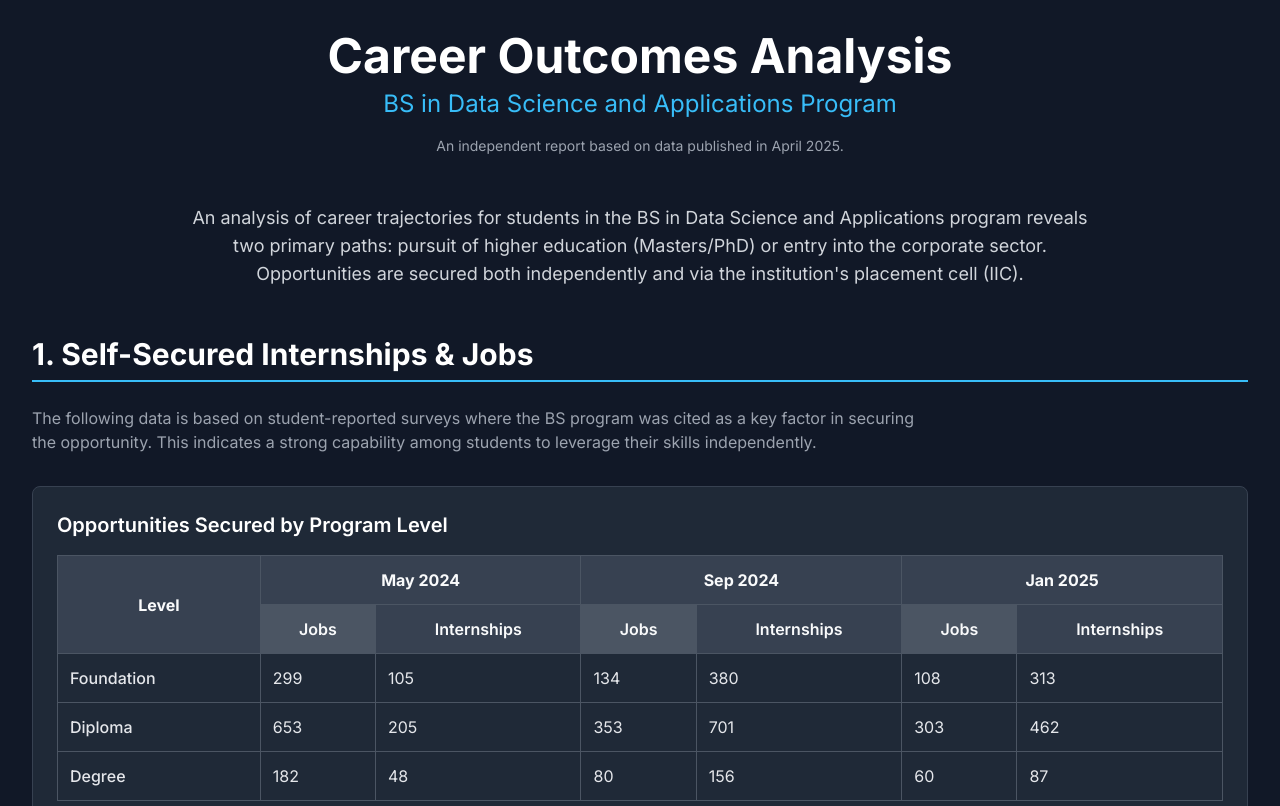
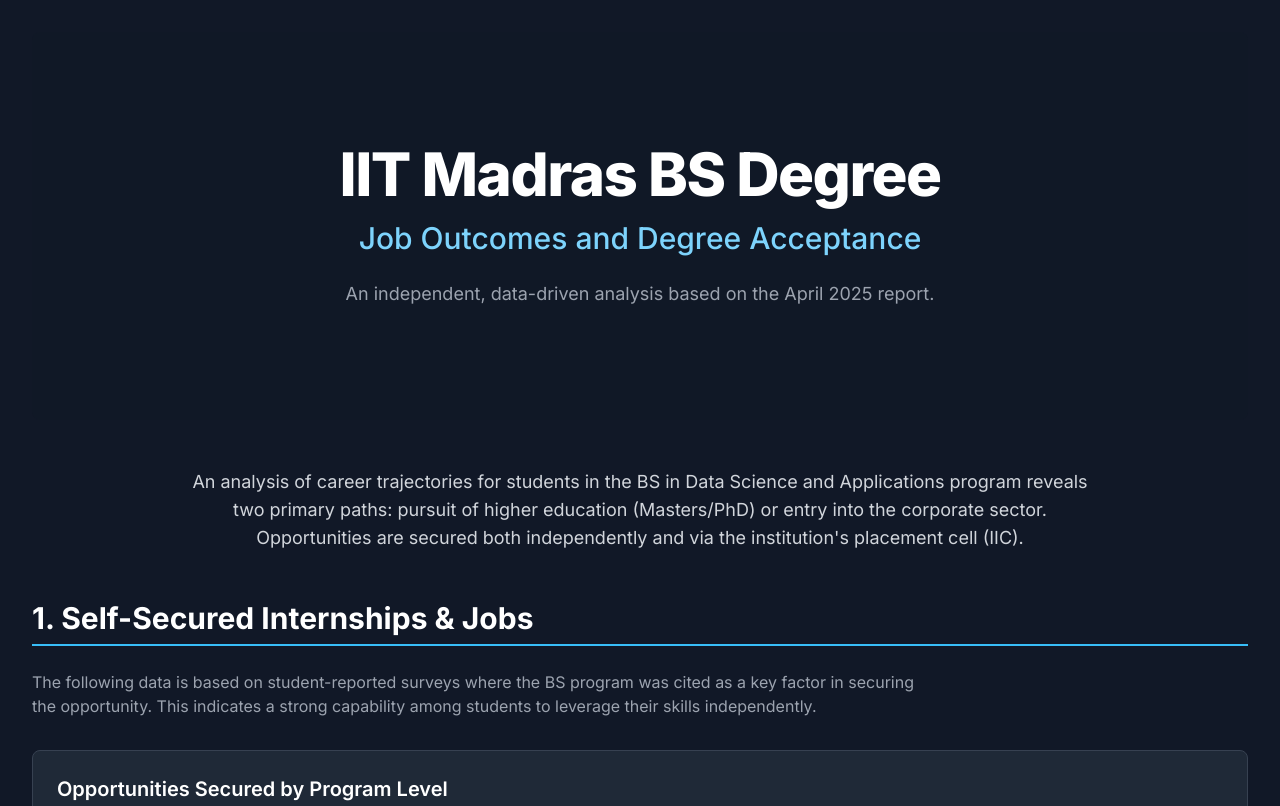
Before and after one commit to roshanyadav-2109/bsdegreeanalytics, a plain HTML site: page index.html in a window 1280 px wide. Shown: the top 806 px of the page. Drawn offline with nearby package versions, Linux system fonts and the light colour scheme.

Commit message:
Update index.html

```diff
--- a/index.html
+++ b/index.html
@@ -7,7 +7,7 @@
     <script src="https://cdn.tailwindcss.com"></script>
     <link rel="preconnect" href="https://fonts.googleapis.com">
     <link rel="preconnect" href="https://fonts.gstatic.com" crossorigin>
-    <link href="https://fonts.googleapis.com/css2?family=Inter:wght@400;500;600;700&display=swap" rel="stylesheet">
+    <link href="https://fonts.googleapis.com/css2?family=Inter:wght@400;500;600;700;800&display=swap" rel="stylesheet">
     <style>
         body {
             font-family: 'Inter', sans-serif;
@@ -71,12 +71,20 @@
     <!-- Main Container -->
     <div class="container mx-auto p-4 sm:p-6 lg:p-8">
 
-        <!-- Header -->
-        <header class="text-center mb-12">
-            <h1 class="text-3xl sm:text-4xl lg:text-5xl font-bold text-white">Career Outcomes Analysis</h1>
-            <p class="text-xl sm:text-2xl mt-2 accent-color">BS in Data Science and Applications Program</p>
-            <p class="text-sm mt-4 text-gray-400">An independent report based on data published in April 2025.</p>
-        </header>
+        <!-- Hero Section -->
+        <section class="bg-gray-900/50 py-20 sm:py-28 rounded-lg mb-12 text-center">
+            <div class="container mx-auto px-4">
+                <h1 class="text-4xl sm:text-5xl lg:text-6xl font-extrabold text-white tracking-tight">
+                    IIT Madras BS Degree
+                </h1>
+                <p class="mt-4 text-2xl sm:text-3xl font-medium text-sky-300">
+                    Job Outcomes and Degree Acceptance
+                </p>
+                <p class="mt-6 max-w-2xl mx-auto text-lg text-gray-400">
+                    An independent, data-driven analysis based on the April 2025 report.
+                </p>
+            </div>
+        </section>
 
         <!-- Introduction -->
         <section class="mb-12 max-w-4xl mx-auto text-center">
@@ -329,7 +337,7 @@
 
     <!-- Footer -->
     <footer class="text-center p-6 mt-12 border-t border-gray-700">
-        <p class="text-gray-500">&copy; 2025 Unknown IITians. Analysis based on the April 2025 report from the IITM BS Program.</p>
+        <p class="text-gray-500">&copy; 2025 Data Insights Group. Analysis based on the April 2025 report from the IITM BS Program.</p>
     </footer>
 
 </body>
```
